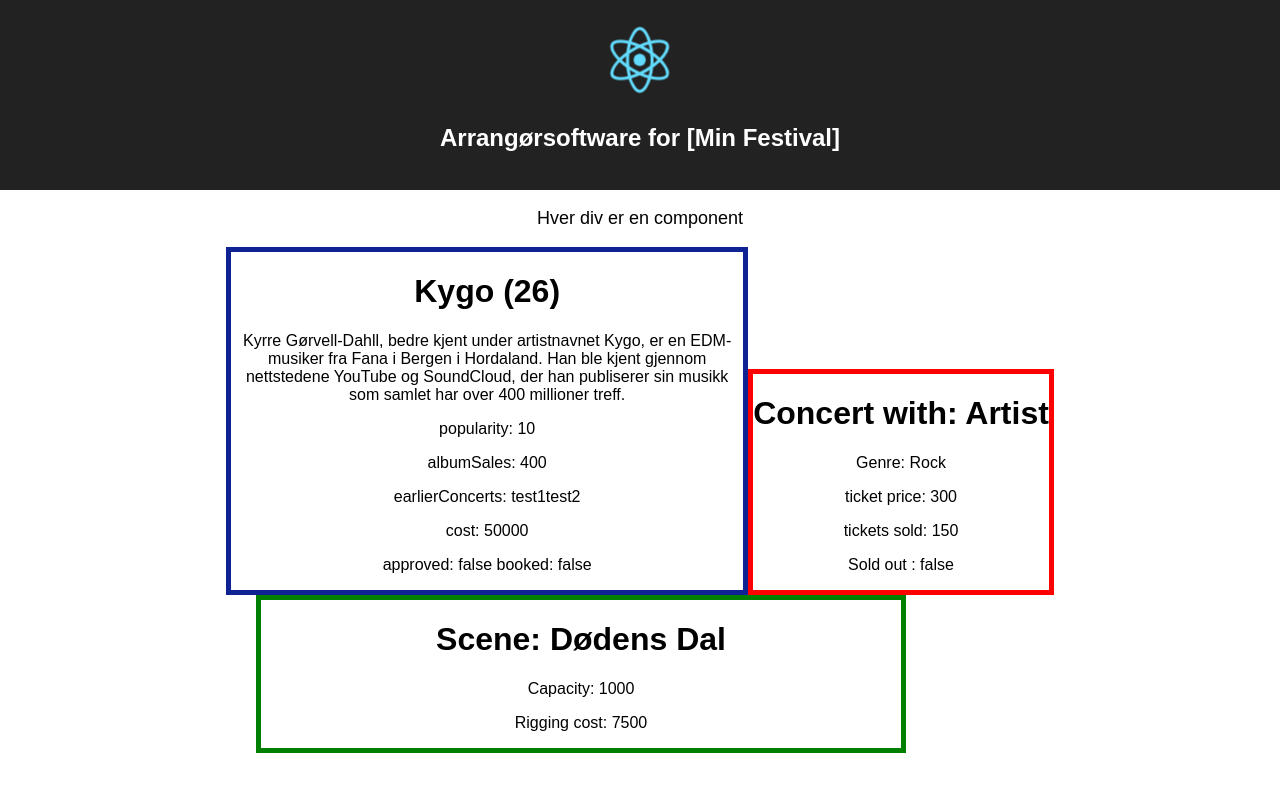
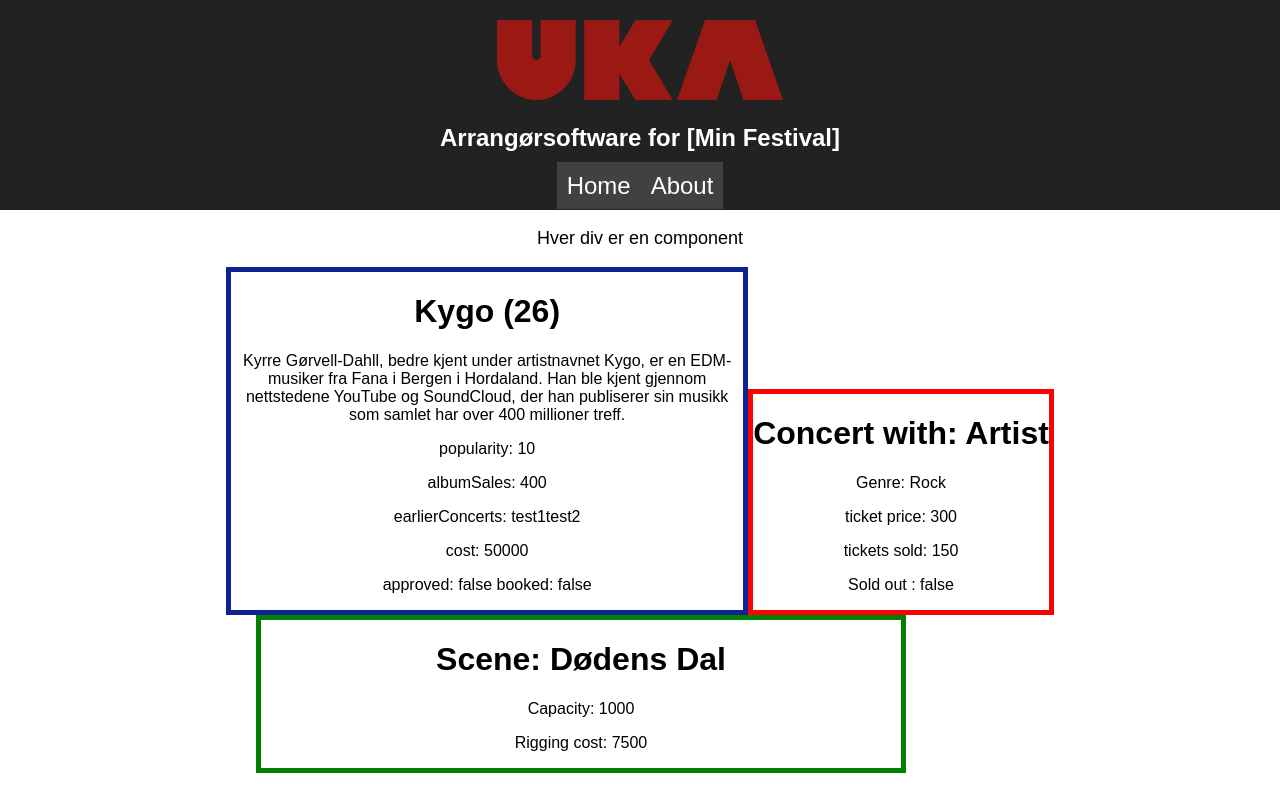
Before and after one commit to Staldvik/it1901, a React (Create React App) app in the folder app/: page / in a window 1280 px wide. Built offline with nearby package versions, Linux system fonts and the light colour scheme.

Commit message:
prøvde meg litt frem med react router

```diff
--- a/app/package.json
+++ b/app/package.json
@@ -5,6 +5,8 @@
   "dependencies": {
     "react": "^15.6.1",
     "react-dom": "^15.6.1",
+    "react-router": "^4.2.0",
+    "react-router-dom": "^4.2.2",
     "react-scripts": "1.0.13"
   },
   "scripts": {
--- a/app/public/index.html
+++ b/app/public/index.html
@@ -19,8 +19,9 @@
       work correctly both with client-side routing and a non-root public URL.
       Learn how to configure a non-root public URL by running `npm run build`.
     -->
-    <title>React App</title>
+    <title>Festival App</title>
   </head>
+  <navbar></navbar>
   <body>
     <noscript>
       You need to enable JavaScript to run this app.
@@ -37,4 +38,6 @@
       To create a production bundle, use `npm run build` or `yarn build`.
     -->
   </body>
+
+
 </html>
--- a/app/src/App.css
+++ b/app/src/App.css
@@ -9,7 +9,7 @@
 
 .App-header {
   background-color: #222;
-  height: 150px;
+  height: 170px;
   padding: 20px;
   color: white;
 }
@@ -17,8 +17,3 @@
 .App-intro {
   font-size: large;
 }
-
-@keyframes App-logo-spin {
-  from { transform: rotate(0deg); }
-  to { transform: rotate(360deg); }
-}
--- a/app/src/App.js
+++ b/app/src/App.js
@@ -1,9 +1,13 @@
 import React, { Component } from 'react';
-import logo from './logo.svg';
+import logo from './uka.png';
 import './App.css';
 import Artist from './components/artist/Artist'
 import Concert from './components/concert/Concert'
 import Scene from './components/scene/Scene'
+
+// Prøver å lage navbar
+import NavComponent from './components/navbar/navbar';
+
 class App extends Component {
   constructor(){
     super();
@@ -18,6 +22,7 @@ class App extends Component {
         <div className="App-header">
           <img src={logo} className="App-logo" alt="logo" />
           <h2>Arrangørsoftware for {this.state.prosjekt}</h2>
+          <NavComponent />
         </div>
         <p className="App-intro">
           Hver div er en component
--- /dev/null
+++ b/app/src/components/about/index.js
@@ -0,0 +1,27 @@
+import React, { Component } from 'react';
+import NavComponent from '../navbar/navbar'
+import { logo } from '../../uka.png'
+
+import './style.css';
+
+export default class About extends Component {
+  // static propTypes = {}
+  // static defaultProps = {}
+  // state = {}
+
+  render() {
+    return (
+      <div className="App">
+        <div className="App-header">
+          <img src={logo} className="App-logo" alt="logo" />
+          <h2>Arrangørsoftware for </h2>
+          <NavComponent />
+        </div>
+        <h1>
+          About
+        </h1>
+        <p> This is just to test React-Router </p>
+      </div>
+    );
+  }
+}
--- a/app/src/components/artist/Artist.js
+++ b/app/src/components/artist/Artist.js
@@ -5,17 +5,17 @@ export default class Artist extends Component {
 
     constructor(props) {
         super(props);
-        this.state = {
-            name: props.name,
-            age: props.age,
-            info: props.info,
-            popularity: props.popularity,
-            albumSales: props.albumSales,
-            earlierConcerts: props.earlierConcerts,
-            concertNeeds: props.concertNeeds, //kanskje cost hentes herifra. Også ting som antall mikrofoner og instrumenter
-            cost: props.cost,
-            approved: false,
-            booked: false,
+        this.state = { //Kommentarer er tenkt datatype fra objektdiagrammet
+            name: props.name, //String
+            age: props.age, //Int
+            info: props.info, //String
+            popularity: props.popularity, //Int
+            albumSales: props.albumSales, //Int
+            earlierConcerts: props.earlierConcerts, //List
+            concertNeeds: props.concertNeeds, // String //kanskje cost hentes herifra. Også ting som antall mikrofoner og instrumenter
+            cost: props.cost, // Int
+            approved: false, // Boolean
+            booked: false, // Boolean
         }
     }
 
--- /dev/null
+++ b/app/src/components/navbar/navbar.css
@@ -0,0 +1,13 @@
+a {
+    text-decoration: none;
+    color: #FFFFFF;
+    background: #424040;
+    font-size: 1.5em;
+    padding: 10px;
+    margin-bottom: 0px;
+
+}
+
+a:hover {
+    color: grey;
+}
--- /dev/null
+++ b/app/src/components/navbar/navbar.js
@@ -0,0 +1,19 @@
+import React, { Component } from 'react';
+import { Link } from 'react-router-dom';
+import './navbar.css';
+
+export default class NavComponent extends Component {
+
+    render() {
+        return(
+            <nav>
+                <div className="wideDiv">
+                    <Link to='/'>Home</Link>
+                    <Link to='/about'>About</Link>
+
+                </div>
+            </nav>
+        )
+    }
+
+}
--- /dev/null
+++ b/app/src/routes.js
@@ -0,0 +1,14 @@
+import React from 'react';
+import { Switch, Route } from 'react-router-dom';
+
+import App from './App';
+import About from './components/about';
+
+const Routes = () => (
+    <Switch>
+        <Route exact path="/" component={App}/>
+        <Route path="/about" component={About}/>
+    </Switch>
+);
+
+export default Routes;
```
Also changed, not shown: app/src/index.js (+11 -1 lines), app/src/components/about/style.css (added), app/src/uka.png (added).
